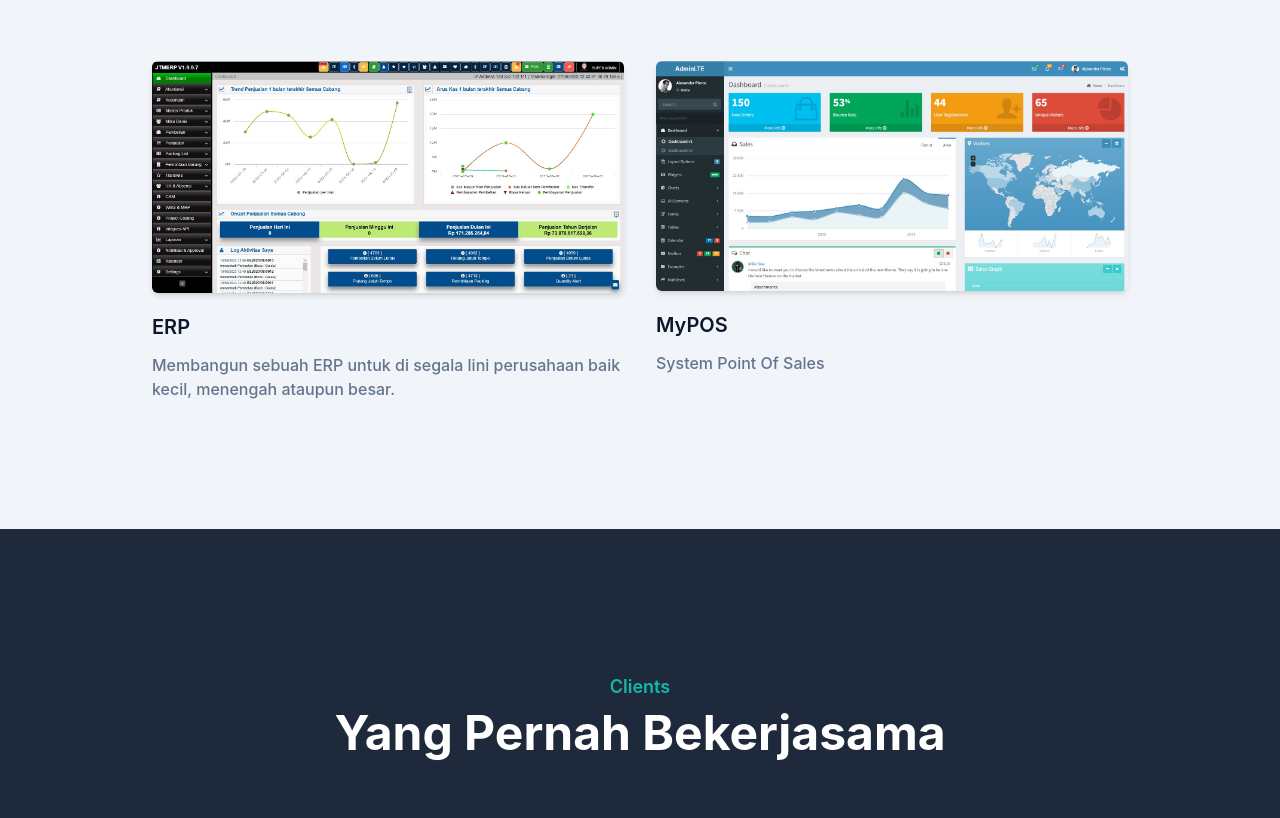
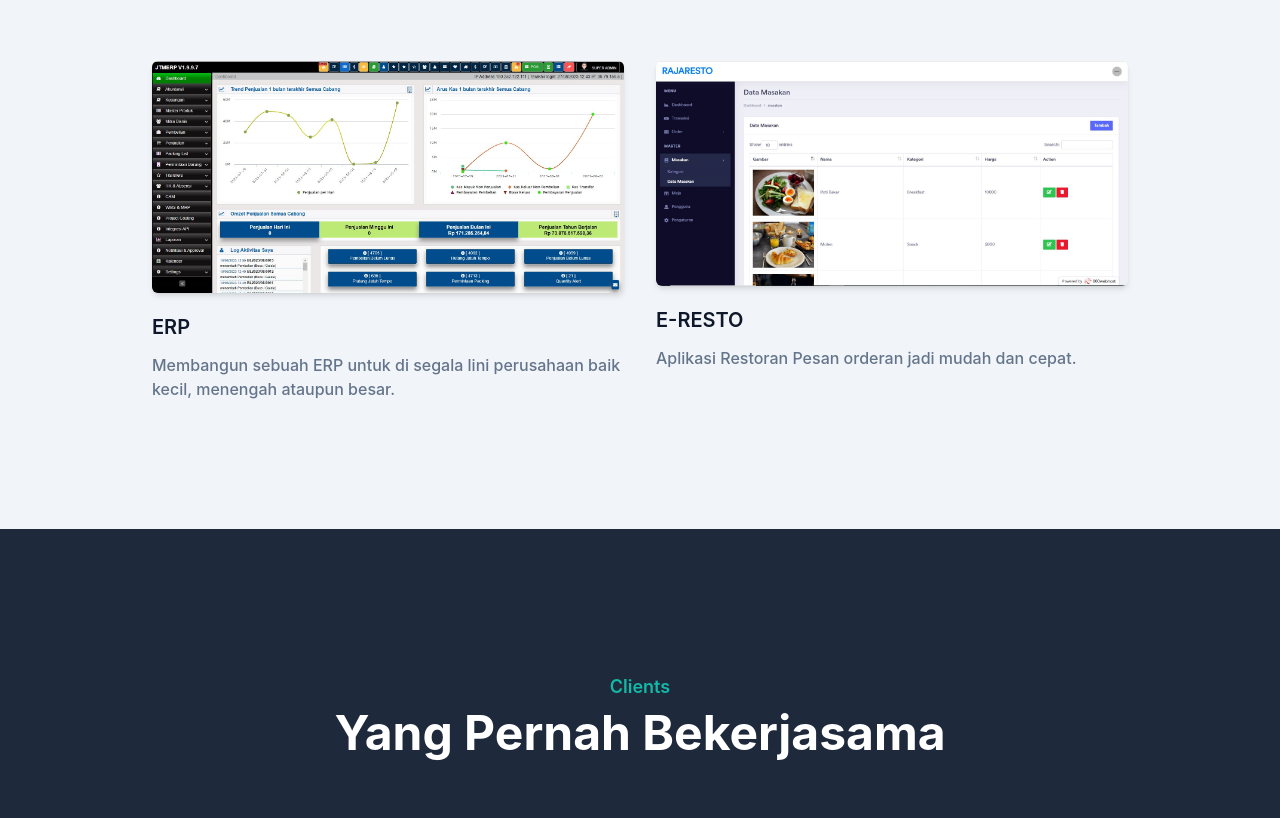
Before and after one commit to DanieZoldick89/portfolio_danny, a website: page index.html in a window 1280 px wide. Shown: the part 1881-2699 px from the top of the page. Drawn offline with Linux system fonts and the light colour scheme.

Commit message:
Update index.html

```diff
--- a/index.html
+++ b/index.html
@@ -228,10 +228,10 @@
           </div>
           <div class="mb-12 p-4 md:w-1/2">
             <div class="overflow-hidden rounded-md shadow-md">
-              <a href="https://masterweb89.000webhostapp.com/mypos-master/" target="_blank"><img src="dist/img/portfolio/Screenshot_5.jpg" alt="Tribute Page" width="w-full" /></a>
+              <a href="https://dewarestoran90.000webhostapp.com/restoran/" target="_blank"><img src="dist/img/portfolio/Screenshot_1.jpg" alt="Tribute Page" width="w-full" /></a>
             </div>
-            <h3 class="mt-5 mb-3 text-xl font-semibold text-dark dark:text-white">MyPOS</h3>
-            <p class="text-base font-medium text-secondary">System Point Of Sales</p>
+            <h3 class="mt-5 mb-3 text-xl font-semibold text-dark dark:text-white">E-RESTO</h3>
+            <p class="text-base font-medium text-secondary">Aplikasi Restoran Pesan orderan jadi mudah dan cepat.</p>
           </div>
         </div>
       </div>
```
